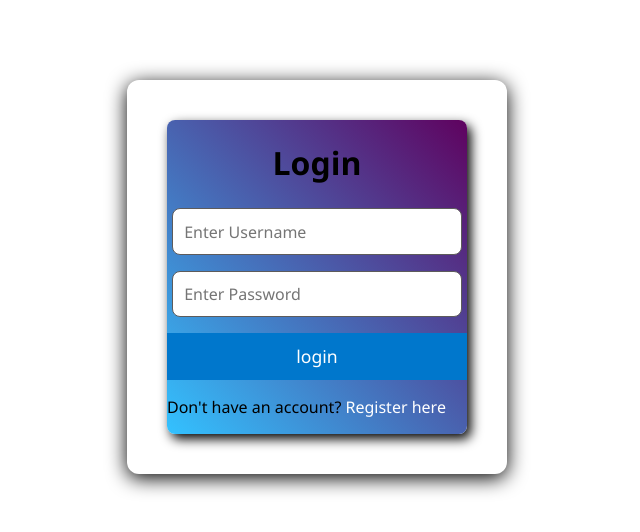
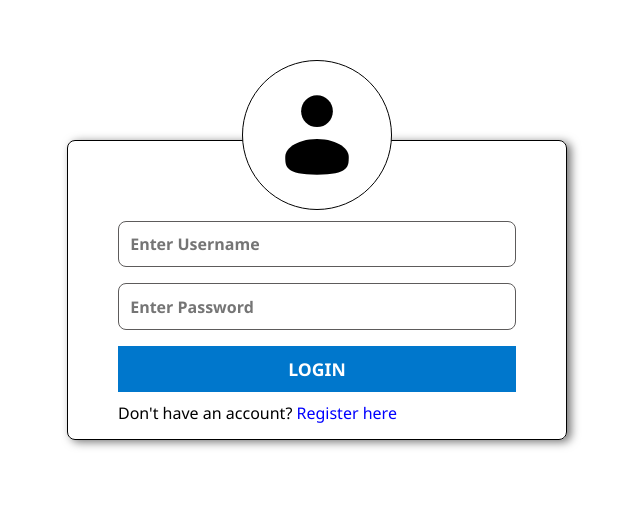
Before and after one commit to AjoobKansakar/SummerClass-Full-Stack-, a React (Vite) app in the folder frontend/: page /login in a window 1280 px wide. Shown: the part 110-642 px from the top of the page, without its empty margins (323-963 px from the left). Built offline with nearby package versions, Linux system fonts and the light colour scheme.

Commit message:
updated login page UI

```diff
--- a/frontend/src/Features/Login/login.css
+++ b/frontend/src/Features/Login/login.css
@@ -1,81 +1,77 @@
 /* main body */
 
 * {
+    margin: 0;
+    padding: 0;
     box-sizing: border-box;
     font-family: 'Segoe UI', Tahoma, Geneva, Verdana, sans-serif;
 }
 
-body
-{
-    background-color: #a5e8ff;
+/*  for the main content */
+
+body {
+    height: 100vh;
     display: flex;
     justify-content: center;
     align-items: center;
-    height: 100vh;
-    margin: 0px;
 }
 
-/*  for the main content */
-
+/* Container */
 .container {
-    background-color: #ffffff;
-    box-shadow: 0px 4px 20px rgb(0, 0, 0, 1.5);
-    border-radius: 12px;
-    padding: 40px;
-    animation:fadein 0.5s ease-in-out;
+    position: relative;
     margin-top: 50%;
 }
 
-/* for some animations */
+/*  icon */
 
-@keyframes fadein {
-    from {
-        opacity: 0;
-        transform: translateY(-20px);
-    }
+.profile-icon {
+    background: #ffffff;
+    height: 150px;
+    width: 150px;
+    border: 1px solid rgb(0, 0, 0);
+    border-radius: 50%;
+    position: absolute;
+    left: 35%;
+    top: -80px;
+    display: flex;
+    align-items: center;
+    justify-content: center;
+}
 
-    to {
-        opacity: 1;
-        transform: translateY(0);
-    }
+.profile-icon img {
+    width: 80px;
+    height: 80px;
 }
 
 /*  for the form */
-
 .login-form {
     display: flex;
     flex-direction: column;
-    width: 300px;
-    box-shadow: 4px 5px 12px hsl(0, 0%, 0%);
-    background: linear-gradient( to bottom left, hsl(300, 96%, 19%), hsl(198, 100%, 60%));
+    padding: 80px 50px;
+    border: 1px solid black;
+    width: 500px;
+    height: 300px;
+    box-shadow: 4px 2px 10px hsl(0, 0%, 45%);
     border-radius: 8px;
 }
 
-/*  for texts in the form */
-
-.login-form h1 {
-    text-align: center;
-    font-size: 2em;
-    margin-bottom: 1.5rem;
-    color: #000000;
+/* input */
+.input-box {
+    font-weight: bold;
 }
 
 /*  for the inputs  */
-
 .login-form input {
     margin-bottom: 1rem;
-    margin-left: 5px;
-    margin-right: 5px;
     padding: 0.7em;
     border: 1px solid hsl(0, 1%, 36%);
     border-radius: 8px;
     font-size: 1em;
-    transition: border 0.2s ease-in-out;
+    transition: all 0.5s ease-in-out;
 }
 
 .login-form input:hover {
-    font-size: 1.1em;
-    border-color: #0077cc;
+    transform: scale(1.02);
     outline: none;
 }
 
@@ -84,17 +80,33 @@ body
 }
 
 /*  for the button */
-
 .login-form button {
     padding: 0.7rem;
     background-color: #0077cc;
     border: none;
     color: white;
+    font-weight: bold;
     font-size: 1.1em;
     cursor: pointer;
-    transition: background 0.2s ease-in-out;
+    transition: all 0.5s ease-in;
+    margin-bottom: 10px;
 }
 
 .login-form button:hover {
     background-color: #005fa3;
+    transform: scale(1.02);
+
+/* for some animations */
+
+    @keyframes fadein {
+        from {
+            opacity: 0;
+            transform: translateY(-20px);
+        }
+
+        to {
+            opacity: 1;
+            transform: translateY(0);
+        }
+    }
 }
--- a/frontend/src/Features/Login/login.tsx
+++ b/frontend/src/Features/Login/login.tsx
@@ -1,64 +1,82 @@
-import { useState, type ChangeEvent, type FormEvent } from "react"
+import { useState, type ChangeEvent, type FormEvent } from "react";
 import "./login.css";
 import type { AxiosError, AxiosResponse } from "axios";
 import { login } from "../../Shared/config/api";
-import { useNavigate } from "react-router-dom"
-
-
+import { useNavigate } from "react-router-dom";
+import UserIcon from "../../assets/User-Icon.svg";
 
 export default function Login() {
   const navigate = useNavigate();
 
-    const [ formData, setFormData ] = useState ({ username: '', password: ''});
+  const [formData, setFormData] = useState({ username: "", password: "" });
 
-    const [ loading, setloading] = useState(false);
+  const [loading, setloading] = useState(false);
 
-    const handlechange = (e: ChangeEvent <HTMLInputElement> ) => {
-        const {name, value} = e.target;
+  const handlechange = (e: ChangeEvent<HTMLInputElement>) => {
+    const { name, value } = e.target;
 
-        setFormData ({...formData, [name]: value})
-    }
+    setFormData({ ...formData, [name]: value });
+  };
 
-    const handleSubmit = (e: FormEvent <HTMLFormElement>) => {
+  const handleSubmit = (e: FormEvent<HTMLFormElement>) => {
     e.preventDefault();
 
-        if(loading) {
+    if (loading) {
       return;
     }
 
     setloading(true);
-        login(formData).then( (res: AxiosResponse) => {
+    login(formData)
+      .then((res: AxiosResponse) => {
         console.log("Login response:", res.data);
-            localStorage.setItem('token', res.data.token);
-            localStorage.setItem('currentUser', JSON.stringify(res.data.user));
-            navigate('/home');
-        }) .catch(
-            (error: AxiosError) => {
+        localStorage.setItem("token", res.data.token);
+        localStorage.setItem("currentUser", JSON.stringify(res.data.user));
+        navigate("/home");
+      })
+      .catch((error: AxiosError) => {
         console.log(error);
-    }
-).finally (
-    () => {
+      })
+      .finally(() => {
         setloading(false);
-    }
-)
-}
+      });
+  };
   return (
-
     <div className="container">
+      {/* Icon */}
+      <div className="profile-icon">
+        <img src={UserIcon} alt="User Icon" />
+      </div>
       <form className="login-form" onSubmit={handleSubmit}>
-                <h1> Login </h1>
-                <input type="text" name="username" onChange={handlechange}  value={ formData.username } placeholder="Enter Username"/>
-                <input type="password" name="password" onChange={handlechange} value={ formData.password } placeholder="Enter Password"/>
-                <button type="submit" className="login-button">login</button> <span onClick={() => navigate('/home')}></span>
-
+        <input
+          type="text"
+          name="username"
+          className="input-box"
+          onChange={handlechange}
+          value={formData.username}
+          placeholder="Enter Username"
+        />
+        <input
+          type="password"
+          name="password"
+          className="input-box"
+          onChange={handlechange}
+          value={formData.password}
+          placeholder="Enter Password"
+        />
+        <button type="submit" className="login-button">
+          LOGIN
+        </button>{" "}
+        <span onClick={() => navigate("/home")}></span>
         <p className="swicher">
           Don't have an account? {""}
-                    < span onClick={() => navigate('/register')} style={{ color: 'white', cursor: 'pointer',}}>
+          <span
+            onClick={() => navigate("/register")}
+            style={{ color: "blue", cursor: "pointer" }}
+          >
             Register here
           </span>
         </p>
       </form>
     </div>
   );
-
-};
+}
```
Also changed, not shown: frontend/src/App.tsx (+27 -18 lines), package.json (added, +8 -0 lines), frontend/src/assets/User-Icon.svg (added), 1 other file (tests, documents, lock files or other folders). Lines whose indentation alone changed are shown as unchanged.
